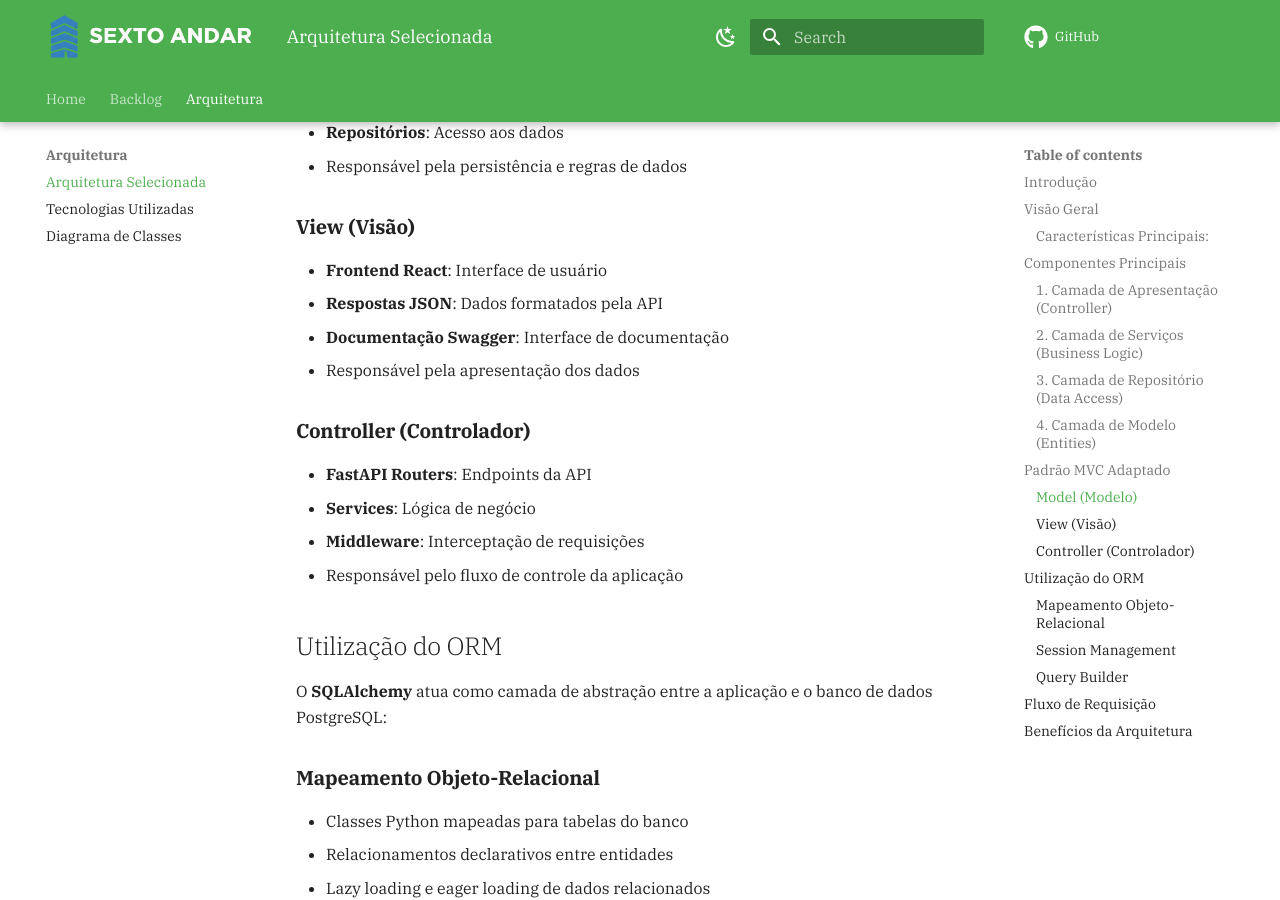
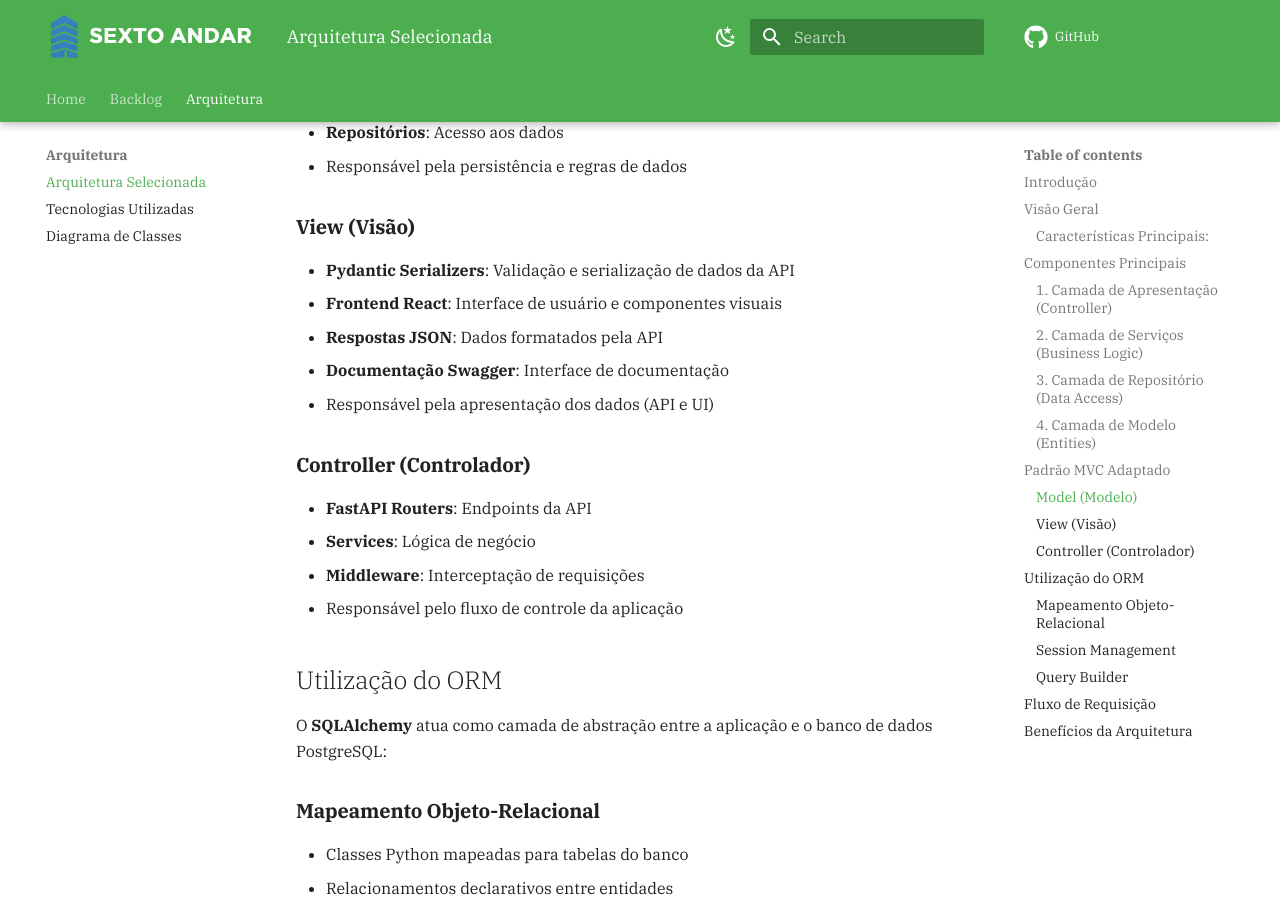
Before and after one commit to moonshinerd/sexto-andar-api-docs, an MkDocs documentation site: the page built from docs/arquitetura/arquitetura-selecionada.md, in a window 1280 px wide and 900 px high, scrolled down 1981 px. Built offline with MkDocs 1.6.1 and Material for MkDocs 9.7.7, drawn with Linux system fonts in a browser that asks for light colours; comment, search, counter and statistics services are not loaded.

Commit message:
Update architecture documentation to clarify data validation roles and enhance user interface description

```diff
--- a/docs/arquitetura/arquitetura-selecionada.md
+++ b/docs/arquitetura/arquitetura-selecionada.md
@@ -63,10 +63,11 @@ Define as **entidades do domínio**:
 
 ### **View (Visão)**
 
-- **Frontend React**: Interface de usuário
+- **Pydantic Serializers**: Validação e serialização de dados da API
+- **Frontend React**: Interface de usuário e componentes visuais
 - **Respostas JSON**: Dados formatados pela API
 - **Documentação Swagger**: Interface de documentação
-- Responsável pela apresentação dos dados
+- Responsável pela apresentação dos dados (API e UI)
 
 ### **Controller (Controlador)**
 
```
Also changed, not shown: docs/backlog/userStories.md (+0 -3 lines).
